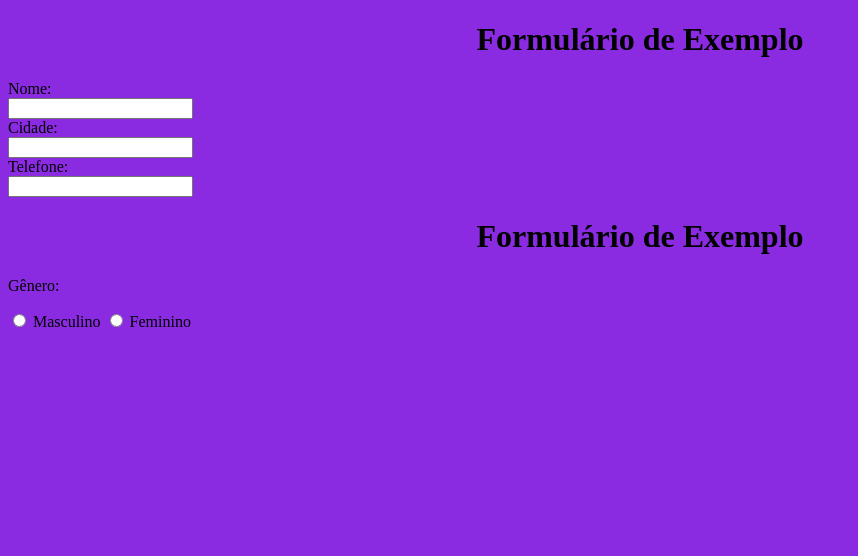
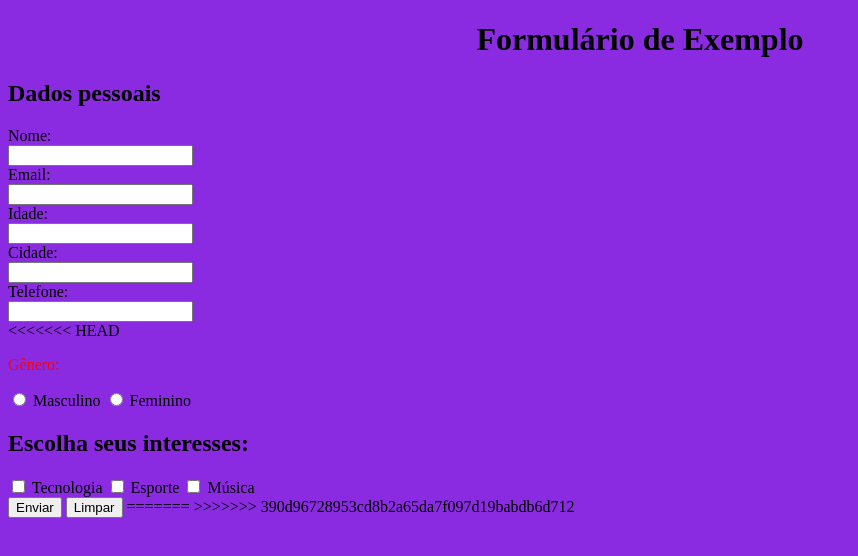
Before and after one commit to lucasjrodrigues8-ui/formulario, a plain HTML site: page index.html in a window 1280 px wide. Shown: the whole page, without its empty margins (0-858 px from the left). Drawn offline with Linux system fonts and the light colour scheme.

Commit message:
formulario

```diff
--- a/index.html
+++ b/index.html
@@ -11,15 +11,28 @@
         h1{
             color: black;
         }
+        h2{
+            color: black;
+        }
+        p{
+            color: red;
+        }
     </style>
 </head>
 <body>
  <div>
      <h1 style="text-align: center;">Formulário de Exemplo</h1>
+     <h2>Dados pessoais</h2>
 
      <form action="#" aria-posinset="#">
         <label for="nome">Nome:</label><br>
         <input type="text" id="nome" name="Nome"><br>
+
+        <label for="email">Email:</label><br>
+        <input type="email" name="email" id="email"><br>
+
+        <label for="idade">Idade:</label><br>
+        <input type="text" id="idade" name="Idade"><br>
 
         <label for="cidade">Cidade:</label><br>
         <input type="text" id="cidade" name="Cidade"><br>
@@ -27,15 +40,38 @@
         <label for="telefone">Telefone:</label><br>
         <input type="text" id="telefone" name="Telefone"><br>
 
-     <h1 style="text-align: center;">Formulário de Exemplo</h1>
-        <p>Gênero:</p>
+<<<<<<< HEAD
+        <p>Gênero: </p>
 
-        <input type="radio" id="masculino" name="genero" value="Masculino">
-        <label for="masculino">Masculino </label>
+        <input type="radio" name="genero" id="masc" value="Masculino">
+        <label for="masc">Masculino </label>
 
-        <input type="radio" id="feminino" name="genero" value="Feminino">
-        <label for="feminino">Feminino </label>
+        <input type="radio" name="genero" id="fem" value="Feminino">
+        <label for="fem">Feminino </label>
 
+     <h2>Escolha seus interesses:</h2>
+
+        <input type="checkbox" name="interesse" id="tec" value="Tecnologia">
+        <label for="tec">Tecnologia</label>
+
+        <input type="checkbox" name="interesse" id="esp" value="Esporte">
+        <label for="esp">Esporte</label>
+
+        <input type="checkbox" name="interesse" id="mus" value="Música">
+        <label for="mus">Música</label><br>
+
+        <input type="submit" value="Enviar">
+        <input type="submit" value="Limpar">
+
+
+
+
+
+
+=======
+
+
+>>>>>>> 390d96728953cd8b2a65da7f097d19babdb6d712
      </form>
 
 
```
